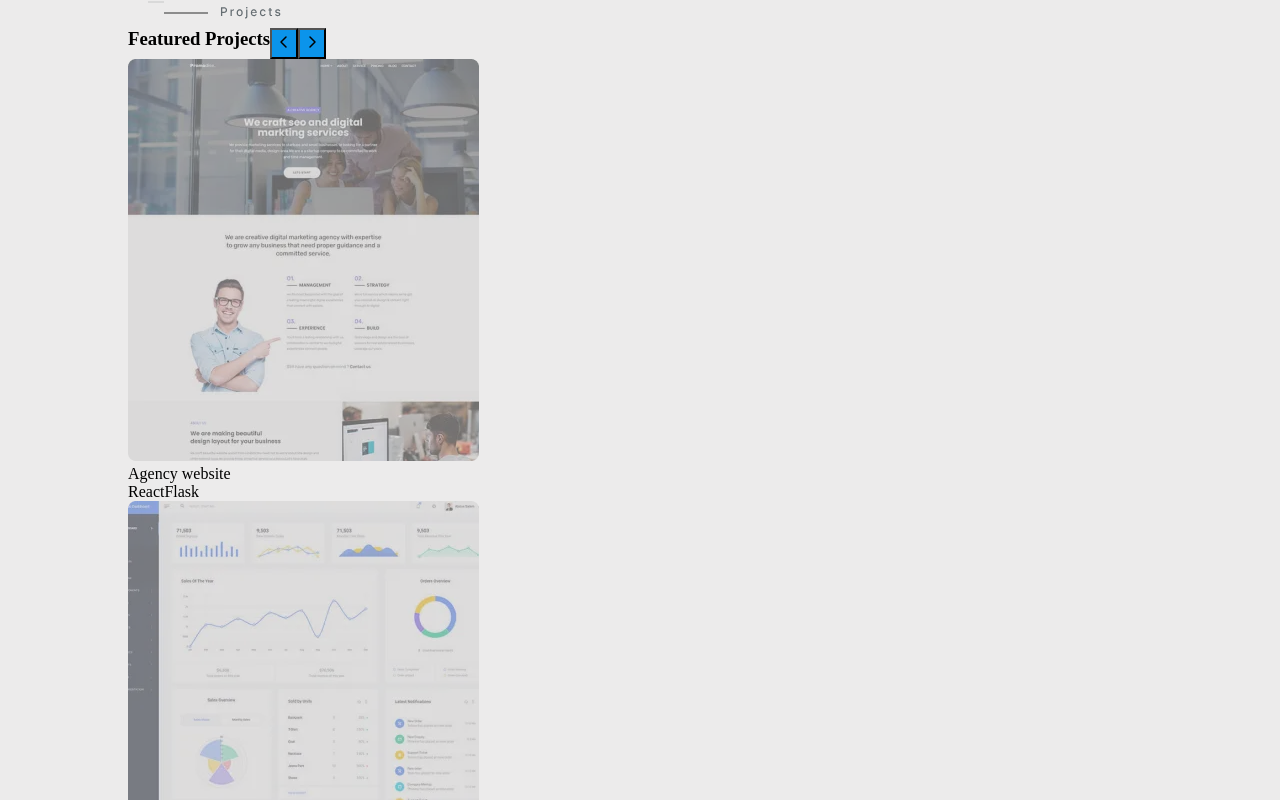
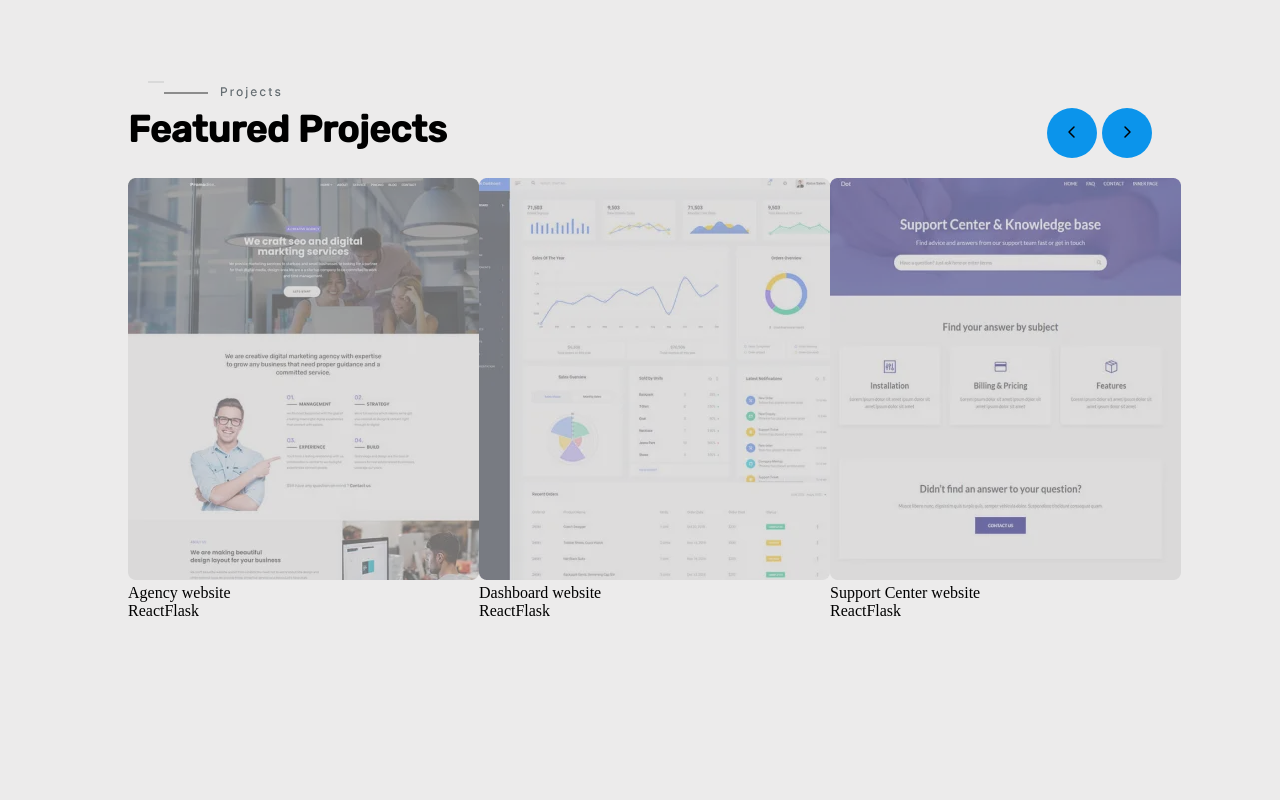
Before and after one commit to 010binary/Portfolio, a React (Vite) app: page / in a window 1280 px wide. Shown: the top 800 px of the page. Built offline with nearby package versions, Linux system fonts and the light colour scheme; a web font is replaced by a local one.

Commit message:
Projects

```diff
--- a/src/components/projects/Project.jsx
+++ b/src/components/projects/Project.jsx
@@ -17,7 +17,7 @@ const Project = () => {
     },
   ];
   const renderProject = displayProject.map((project) => (
-    <div key={project.name}>
+    <div key={project.name} className="projects">
       <img src={project.img} alt={`project image for ${project.name}`} />
       <section className="about-project">
         <p className="project-name">{project.name}</p>
@@ -28,11 +28,11 @@ const Project = () => {
     </div>
   ));
   return (
-    <div className="about__section">
+    <div className="project__section">
       <img src={Projects} alt="the Label for the project section" />
-      <div className="about__section--header">
+      <div className="project__section--header">
         <h3>Featured Projects</h3>
-        <div className="about__section--header--buttons">
+        <div className="project__section--header--buttons">
           <button>
             <img src={Leftarrow} alt="An arrow indicating left scroll" />
           </button>
@@ -41,7 +41,7 @@ const Project = () => {
           </button>
         </div>
       </div>
-      <div className="about__section--content">{renderProject}</div>
+      <div className="project__section--content">{renderProject}</div>
     </div>
   );
 };
--- a/src/components/projects/Project.scss
+++ b/src/components/projects/Project.scss
@@ -1,15 +1,34 @@
 @import "../../Scss/reset";
 
-.about__section {
+.project__section {
+  padding: 10vh 0;
   & > img {
     margin-left: 20px;
   }
   &--header {
     display: flex;
+    justify-content: space-between;
+    h3 {
+      font-size: 2.3rem;
+      font-family: $paragraph-font;
+      font-weight: bold;
+    }
     &--buttons {
       button {
         background-color: $primary-color;
+        border-radius: 50%;
+        border: none;
+        width: 50px;
+        height: 50px;
+      }
+      button + button {
+        margin-left: 5px;
       }
     }
   }
+  &--content {
+    display: flex;
+    justify-content: space-between;
+    margin-top: 20px;
+  }
 }
```
